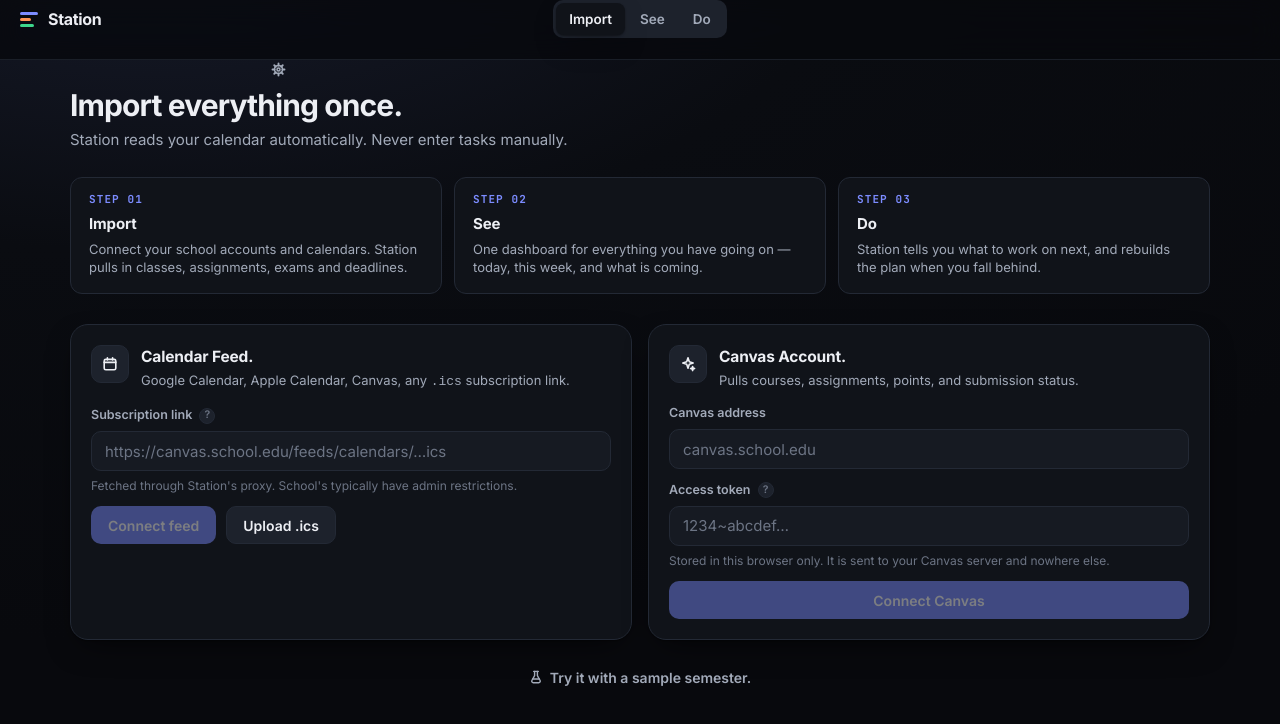
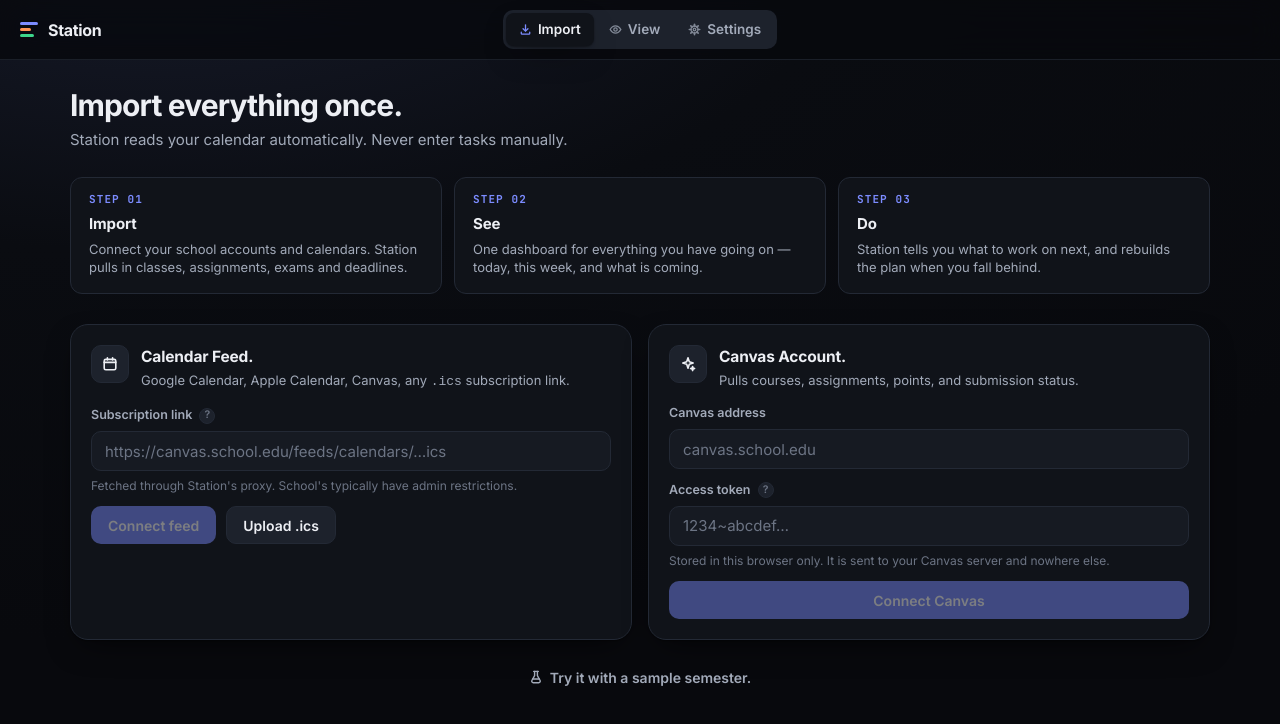
Before and after one commit to JacobQuion/Station, a React (Vite) app: page / in a window 1280 px wide. Shown: the top 724 px of the page. Built offline with nearby package versions, Linux system fonts and the light colour scheme.

Commit message:
Update App.tsx

```diff
--- a/src/App.tsx
+++ b/src/App.tsx
@@ -1,23 +1,22 @@
 import { useEffect, useState } from 'react';
 import { useStation } from './store/useStation';
 import { ImportView } from './views/Import';
-import { Dashboard } from './views/Dashboard';
-import { Focus } from './views/Focus';
+import { View } from './views/View';
 import { SettingsView } from './views/SettingsView';
 import { Icon } from './components/ui';
 
-type Tab = 'import' | 'see' | 'do' | 'settings';
+type Tab = 'import' | 'view' | 'settings';
 
-/** `step` is not shown; it maps the Cmd-1/2/3 shortcuts onto the three steps. */
-const TABS: Array<{ id: Tab; step: string; label: string }> = [
-  { id: 'import', step: '1', label: 'Import' },
-  { id: 'see', step: '2', label: 'See' },
-  { id: 'do', step: '3', label: 'Do' },
+/** `step` is not shown; it maps the Cmd-1…Cmd-3 shortcuts onto the tabs. */
+const TABS: Array<{ id: Tab; step: string; label: string; icon: string }> = [
+  { id: 'import', step: '1', label: 'Import', icon: 'download' },
+  { id: 'view', step: '2', label: 'View', icon: 'eye' },
+  { id: 'settings', step: '3', label: 'Settings', icon: 'gear' },
 ];
 
 export default function App() {
   const { onboarded, items, error, notice, dismiss, theme, replan } = useStation();
-  const [tab, setTab] = useState<Tab>(onboarded ? 'see' : 'import');
+  const [tab, setTab] = useState<Tab>(onboarded ? 'view' : 'import');
 
   useEffect(() => {
     document.documentElement.dataset.theme = theme;
@@ -39,7 +38,7 @@ export default function App() {
     return () => document.removeEventListener('visibilitychange', onVisible);
   }, [replan]);
 
-  // ⌘1/2/3 to move between the three steps.
+  // ⌘1–⌘3 to move between the tabs.
   useEffect(() => {
     const onKey = (e: KeyboardEvent) => {
       if (!(e.metaKey || e.ctrlKey)) return;
@@ -72,29 +71,18 @@ export default function App() {
               className="tab"
               aria-current={tab === t.id}
               onClick={() => setTab(t.id)}
-              disabled={t.id !== 'import' && !items.length}
+              disabled={t.id === 'view' && !items.length}
             >
+              <Icon name={t.icon} size={13} />
               {t.label}
             </button>
           ))}
         </nav>
-
-        <div className="spacer" />
-
-        <button
-          className="btn btn-ghost btn-sm"
-          aria-current={tab === 'settings'}
-          onClick={() => setTab('settings')}
-          aria-label="Settings"
-        >
-          <Icon name="gear" size={15} />
-        </button>
       </header>
 
       <main className="main">
-        {tab === 'import' && <ImportView onDone={() => setTab('see')} />}
-        {tab === 'see' && <Dashboard onGoFocus={() => setTab('do')} />}
-        {tab === 'do' && <Focus onGoImport={() => setTab('import')} />}
+        {tab === 'import' && <ImportView onDone={() => setTab('view')} />}
+        {tab === 'view' && <View onGoImport={() => setTab('import')} />}
         {tab === 'settings' && <SettingsView />}
       </main>
 
```
